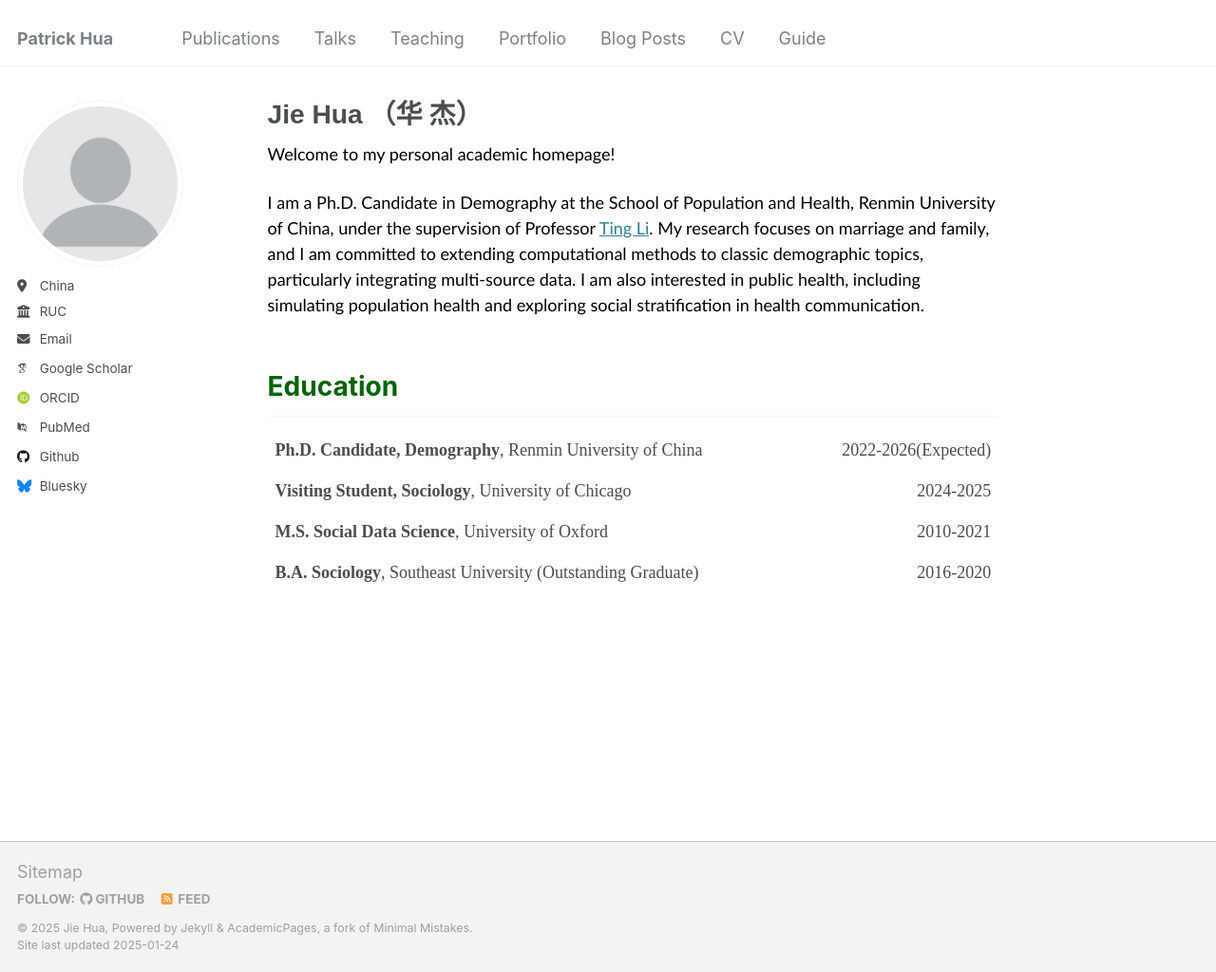
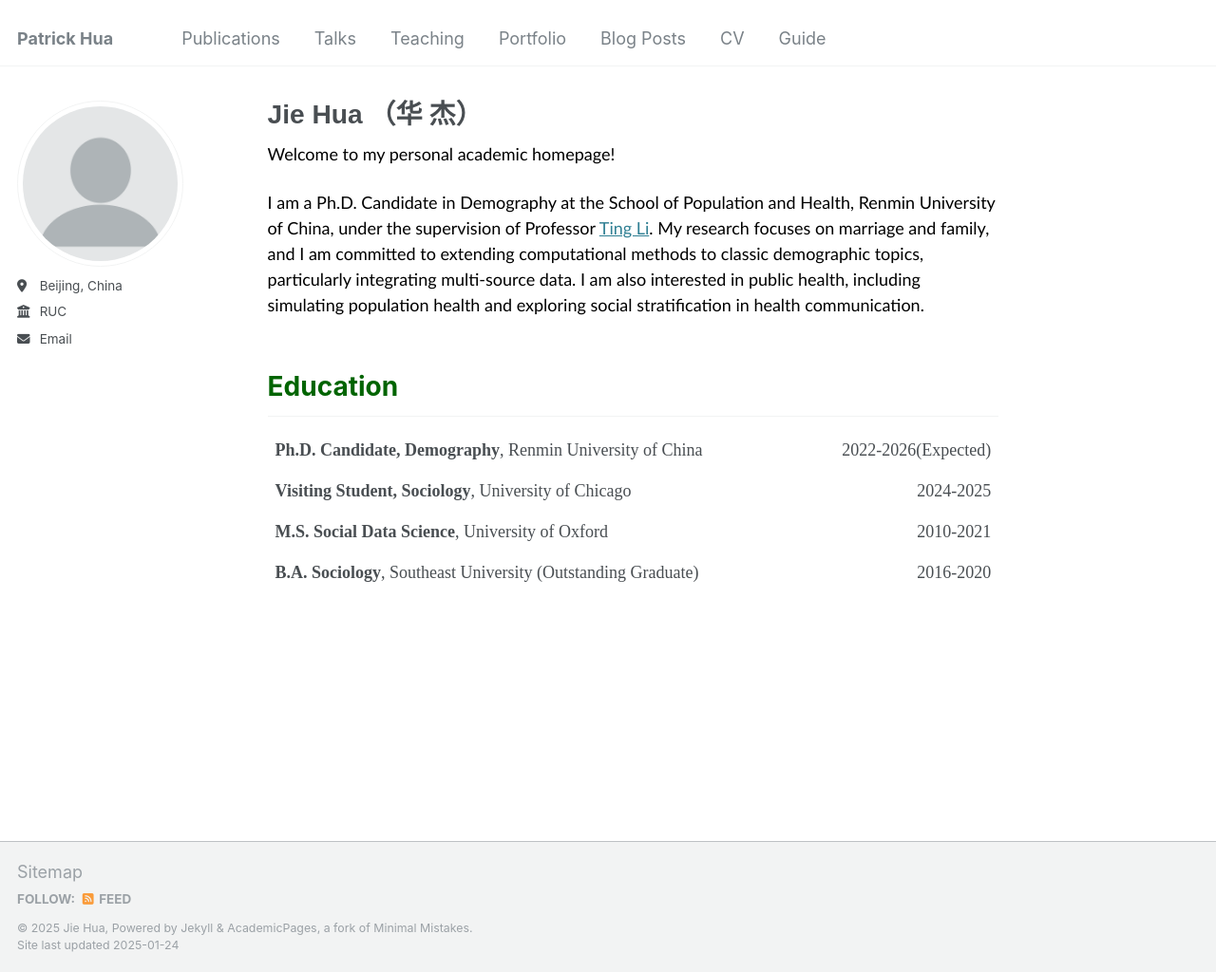
Before and after one commit to jiehua-css/jiehua-css.github.io, a Jekyll site: the page built from _pages/about.md, in a window 1280 px wide and 1024 px high. Shown: the whole window at 95% size. Built offline with Jekyll 4.4.1, drawn with Linux system fonts in a browser that asks for light colours; some web fonts are replaced.

Commit message:
Update _config.yml

```diff
--- a/_config.yml
+++ b/_config.yml
@@ -22,18 +22,18 @@ repository               : "jiehua-css/jiehua-css.github.io"
 author:
   # Biographic information
   avatar           : "Profile.png"
-  location         : "China"
+  location         : "Beijing, China"
   employer         : "RUC"
   uri              : # URL
   email            : "patrickhua97@gmail.com"
 
   # Academic websites
   arxiv            : # URL - Update with the correct link to your profile
-  googlescholar    : "https://scholar.google.com/citations?user=PS_CX0AAAAAJ"
+  googlescholar    : #"https://scholar.google.com/citations?user=PS_CX0AAAAAJ"
   impactstory      : # URL
-  orcid            : "http://orcid.org/yourorcidurl"
+  orcid            : #"http://orcid.org/yourorcidurl"
   semantic         : # URL
-  pubmed           : "https://www.ncbi.nlm.nih.gov/pubmed/?term=john+snow"
+  pubmed           : #"https://www.ncbi.nlm.nih.gov/pubmed/?term=john+snow"
   researchgate     : # URL
   scopus           : # URL
 
@@ -41,12 +41,12 @@ author:
   bitbucket        : # Username - Update with your username on the site
   codepen          : # Username
   dribbble         : # Username
-  github           : "academicpages"
+  github           : #"academicpages"
   kaggle           : # Username
   stackoverflow    : # User number or user number and name (i.e., use "1" or "1/jeff-atwood")
 
   # Social media
-  bluesky          : "bsky.app" # Replace this with you Bluesky username
+  bluesky          : #"bsky.app" # Replace this with you Bluesky username
   facebook         : # Username
   flickr           : # Username
   foursquare       : # Username
```
